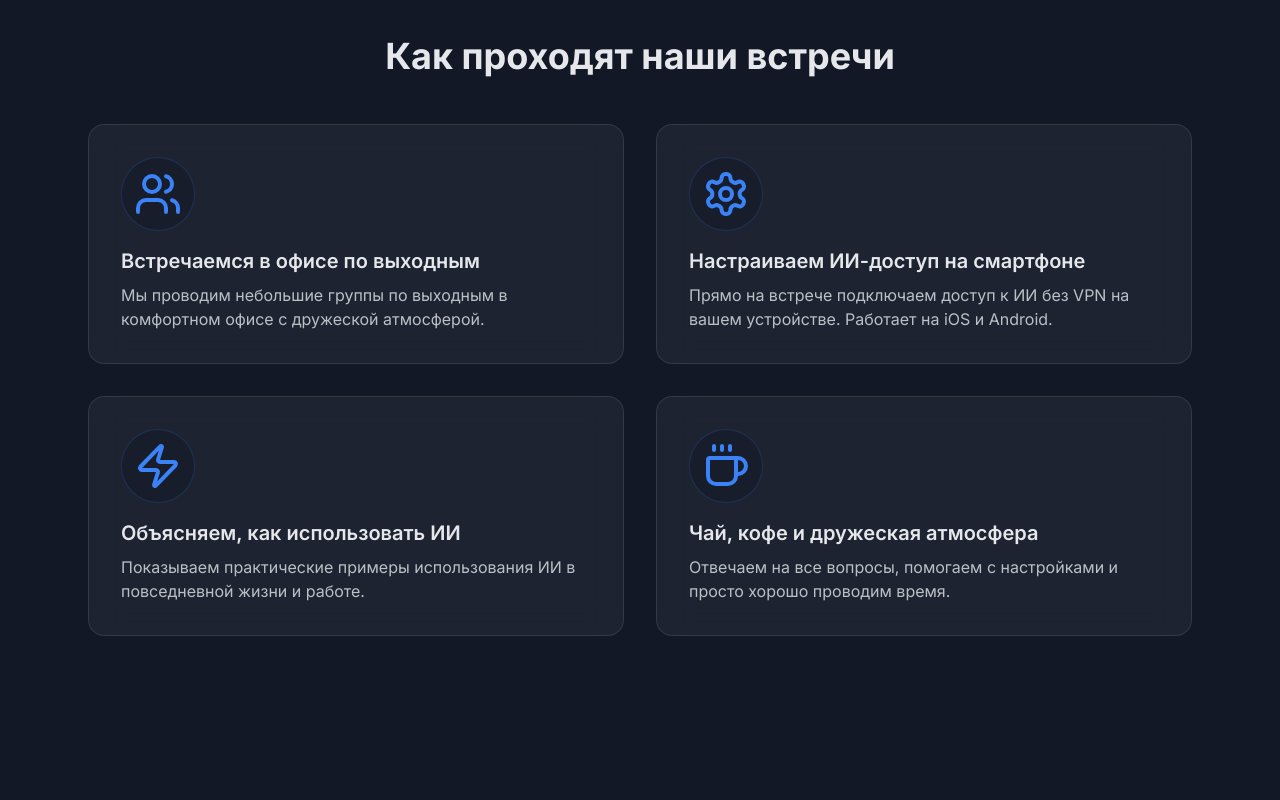
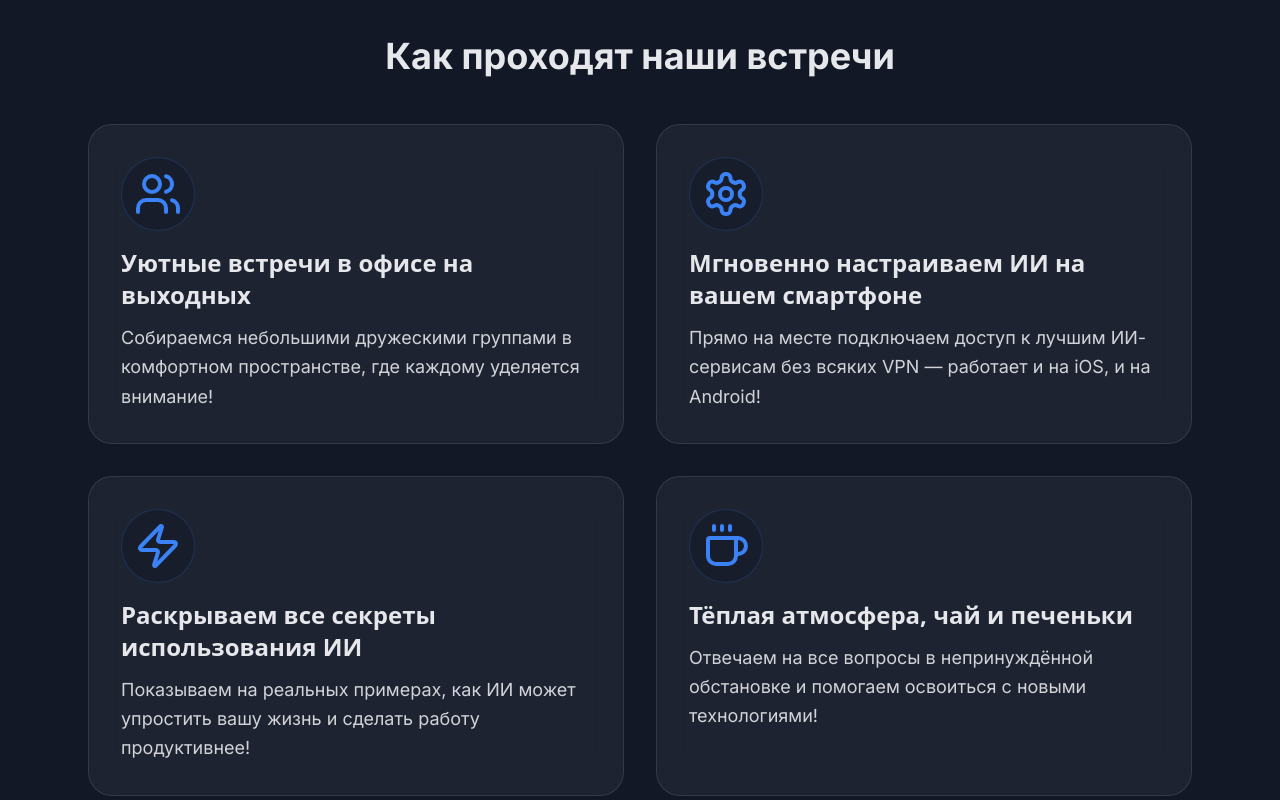
Before and after one commit to Tonivecher/ai-easy-connect, a React (Vite) app: page / in a window 1280 px wide. Shown: the part 940-1740 px from the top of the page. Built offline with nearby package versions, Linux system fonts and the light colour scheme.

Commit message:
Refactor: Improve text and font styling
Update text to be more engaging and increase font size.

```diff
--- a/src/components/Process.tsx
+++ b/src/components/Process.tsx
@@ -6,26 +6,26 @@ const Process = () => {
   const steps = [
     {
       icon: <Users className="w-12 h-12 text-ai-blue" />,
-      title: 'Встречаемся в офисе по выходным',
-      description: 'Мы проводим небольшие группы по выходным в комфортном офисе с дружеской атмосферой.',
+      title: 'Уютные встречи в офисе на выходных',
+      description: 'Собираемся небольшими дружескими группами в комфортном пространстве, где каждому уделяется внимание!',
       delay: 0
     },
     {
       icon: <Settings className="w-12 h-12 text-ai-blue" />,
-      title: 'Настраиваем ИИ-доступ на смартфоне',
-      description: 'Прямо на встрече подключаем доступ к ИИ без VPN на вашем устройстве. Работает на iOS и Android.',
+      title: 'Мгновенно настраиваем ИИ на вашем смартфоне',
+      description: 'Прямо на месте подключаем доступ к лучшим ИИ-сервисам без всяких VPN — работает и на iOS, и на Android!',
       delay: 100
     },
     {
       icon: <Zap className="w-12 h-12 text-ai-blue" />,
-      title: 'Объясняем, как использовать ИИ',
-      description: 'Показываем практические примеры использования ИИ в повседневной жизни и работе.',
+      title: 'Раскрываем все секреты использования ИИ',
+      description: 'Показываем на реальных примерах, как ИИ может упростить вашу жизнь и сделать работу продуктивнее!',
       delay: 200
     },
     {
       icon: <Coffee className="w-12 h-12 text-ai-blue" />,
-      title: 'Чай, кофе и дружеская атмосфера',
-      description: 'Отвечаем на все вопросы, помогаем с настройками и просто хорошо проводим время.',
+      title: 'Тёплая атмосфера, чай и печеньки',
+      description: 'Отвечаем на все вопросы в непринуждённой обстановке и помогаем освоиться с новыми технологиями!',
       delay: 300
     }
   ];
@@ -39,15 +39,15 @@ const Process = () => {
           {steps.map((step, index) => (
             <div
               key={index}
-              className="glass-card p-8 transition-all duration-300 hover:bg-white/10 animate-fade-in"
+              className="glass-card p-8 transition-all duration-300 hover:bg-white/10 animate-fade-in rounded-3xl"
               style={{ animationDelay: `${step.delay}ms` }}
             >
               <div className="flex flex-col items-center md:items-start text-center md:text-left">
                 <div className="mb-4 p-3 rounded-full bg-ai-dark/50 border border-ai-blue/20">
                   {step.icon}
                 </div>
-                <h3 className="text-xl font-semibold mb-2">{step.title}</h3>
-                <p className="text-ai-light/80">{step.description}</p>
+                <h3 className="text-2xl font-semibold mb-3 font-sans">{step.title}</h3>
+                <p className="text-ai-light/90 text-lg leading-relaxed">{step.description}</p>
               </div>
             </div>
           ))}
```
